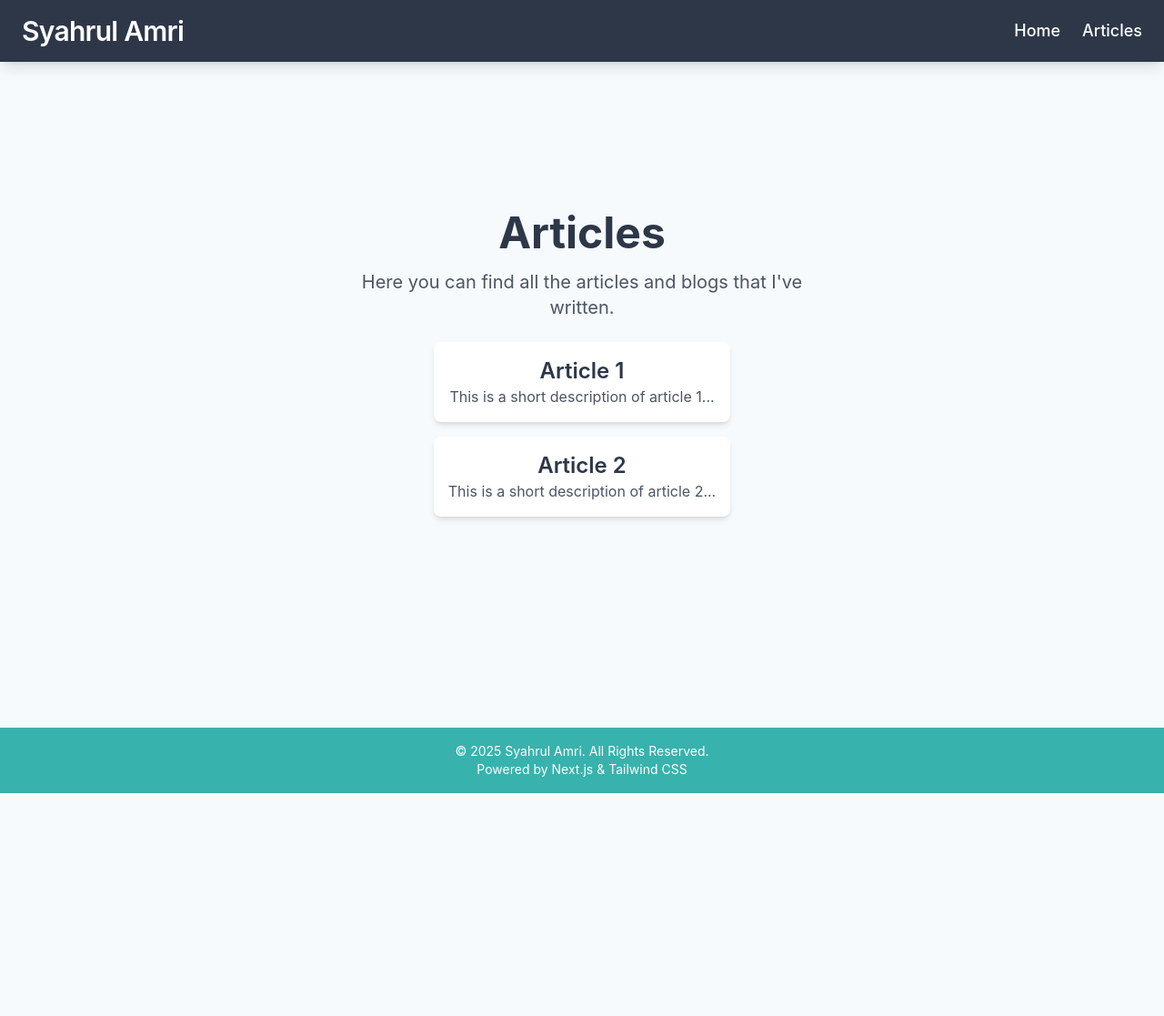
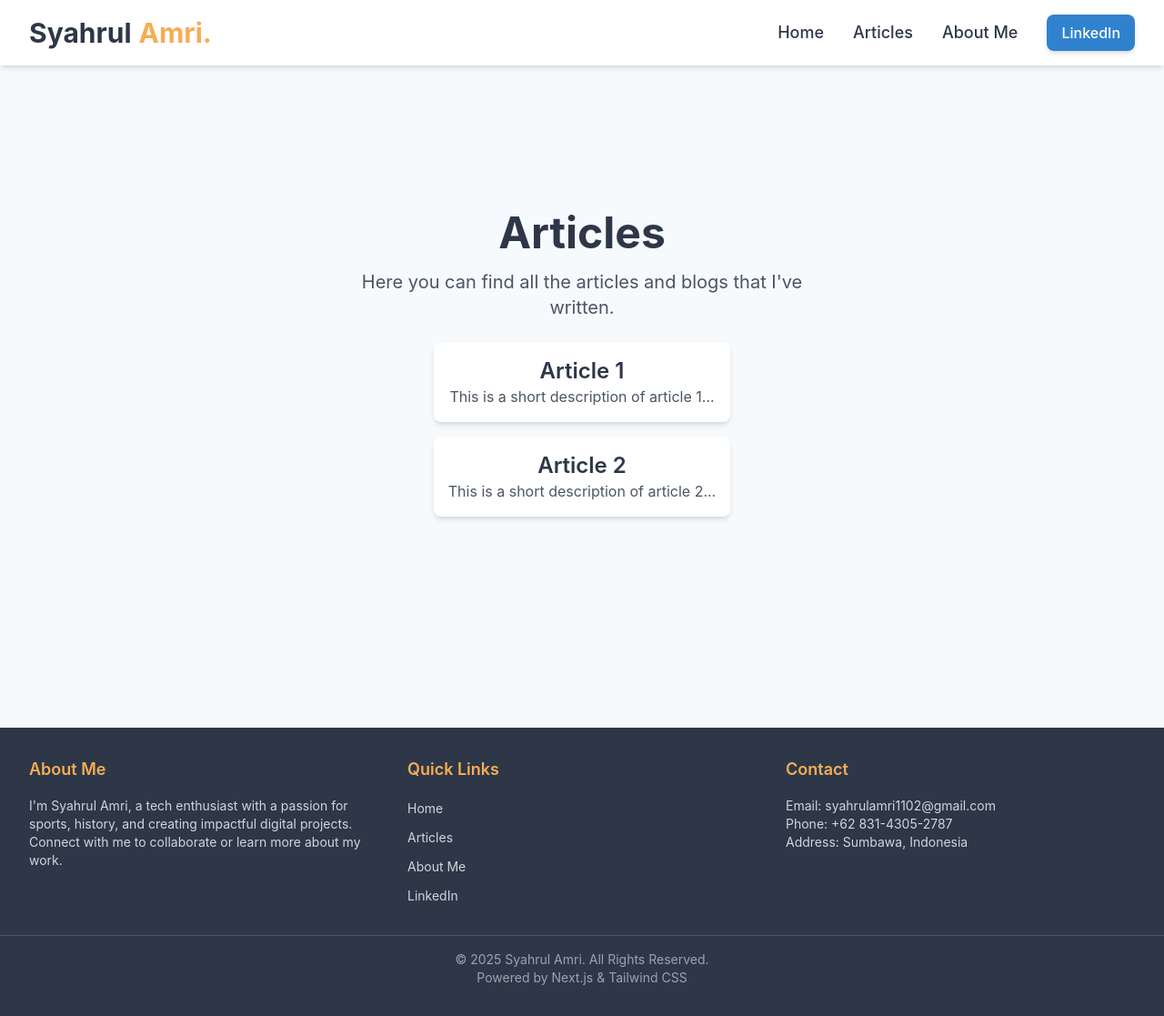
Before and after one commit to syahrulamri11/personal-website, a Next.js app: page /articles in a window 1280 px wide. Shown: the whole page at 91% size. Before the commit the page ends 872 px from the top, so only its background shows below. Built offline with nearby package versions, Linux system fonts and the light colour scheme.

Commit message:
minor fix footer

```diff
--- a/components/footer.jsx
+++ b/components/footer.jsx
@@ -1,10 +1,74 @@
 const Footer = () => (
-    <footer className="p-4 bg-secondary text-white text-center shadow-md">
-      <p className="text-sm">
+  <footer className="bg-primary text-white py-8">
+    <div className="max-w-7xl mx-auto px-8 grid grid-cols-1 md:grid-cols-3 gap-8 text-center md:text-left">
+      {/* About Section */}
+      <div>
+        <h3 className="text-lg font-semibold mb-4 text-accent">About Me</h3>
+        <p className="text-sm text-gray-300">
+          I'm Syahrul Amri, a tech enthusiast with a passion for sports, history, and creating impactful digital projects. Connect with me to collaborate or learn more about my work.
+        </p>
+      </div>
+
+      {/* Links Section */}
+      <div>
+        <h3 className="text-lg font-semibold mb-4 text-accent">Quick Links</h3>
+        <ul className="space-y-2">
+          <li>
+            <a
+              href="/"
+              className="text-sm text-gray-300 hover:text-accent transition-colors"
+            >
+              Home
+            </a>
+          </li>
+          <li>
+            <a
+              href="/articles"
+              className="text-sm text-gray-300 hover:text-accent transition-colors"
+            >
+              Articles
+            </a>
+          </li>
+          <li>
+            <a
+              href="/about"
+              className="text-sm text-gray-300 hover:text-accent transition-colors"
+            >
+              About Me
+            </a>
+          </li>
+          <li>
+            <a
+              href="https://linkedin.com/in/syahrulamri"
+              target="_blank"
+              rel="noopener noreferrer"
+              className="text-sm text-gray-300 hover:text-accent transition-colors"
+            >
+              LinkedIn
+            </a>
+          </li>
+        </ul>
+      </div>
+
+      {/* Contact Section */}
+      <div>
+        <h3 className="text-lg font-semibold mb-4 text-accent">Contact</h3>
+        <p className="text-sm text-gray-300">Email: syahrulamri1102@gmail.com</p>
+        <p className="text-sm text-gray-300">Phone: +62 831-4305-2787</p>
+        <p className="text-sm text-gray-300">
+          Address: Sumbawa, Indonesia
+        </p>
+      </div>
+    </div>
+
+    {/* Footer Bottom */}
+    <div className="mt-8 border-t border-gray-600 pt-4 text-center text-sm text-gray-400">
+      <p>
         © {new Date().getFullYear()} Syahrul Amri. All Rights Reserved.
       </p>
-      <p className="text-sm">Powered by Next.js & Tailwind CSS</p>
-    </footer>
-  );
+      <p>Powered by Next.js & Tailwind CSS</p>
+    </div>
+  </footer>
+);
 
-  export default Footer;
+export default Footer;
--- a/components/navbar.jsx
+++ b/components/navbar.jsx
@@ -2,25 +2,47 @@
 import Link from 'next/link';
 
 const Navbar = () => (
-  <nav className="flex justify-between items-center px-6 py-4 bg-primary text-white shadow-lg fixed w-full top-0 left-0 z-50">
-    <div className="flex items-center space-x-6">
-      <Link href="/" className="text-3xl font-semibold tracking-tight hover:text-accent transition-colors">
-        Syahrul Amri
+  <nav className="flex justify-between items-center px-8 py-4 bg-white shadow-md fixed w-full top-0 left-0 z-50">
+    {/* Logo Section */}
+    <div className="flex items-center space-x-2 group hover:cursor-pointer">
+      <Link href="/" className="flex items-center space-x-2">
+        <span className="text-3xl font-bold text-primary transition-transform group-hover:-translate-y-1 group-hover:scale-110 duration-300 ease-in-out">
+          Syahrul
+        </span>
+        <span className="text-3xl font-bold text-accent transition-transform group-hover:translate-y-1 group-hover:scale-110 duration-300 ease-in-out">
+          Amri.
+        </span>
       </Link>
     </div>
-    <div className="space-x-6 flex items-center">
+
+    {/* Navigation Links */}
+    <div className="ml-auto flex items-center space-x-8">
       <Link
         href="/"
-        className="text-lg font-medium hover:text-accent transition-colors ease-in-out duration-300"
+        className="text-lg font-medium text-text hover:text-accent transition-colors ease-in-out duration-300"
       >
         Home
       </Link>
       <Link
         href="/articles"
-        className="text-lg font-medium hover:text-accent transition-colors ease-in-out duration-300"
+        className="text-lg font-medium text-text hover:text-accent transition-colors ease-in-out duration-300"
       >
         Articles
       </Link>
+      <Link
+        href="/about"
+        className="text-lg font-medium text-text hover:text-accent transition-colors ease-in-out duration-300"
+      >
+        About Me
+      </Link>
+      <a
+        href="https://linkedin.com/in/syahrulamri"
+        target="_blank"
+        rel="noopener noreferrer"
+        className="px-4 py-2 bg-link text-white font-medium rounded-lg shadow-md hover:bg-blue-700 transition-colors"
+      >
+        LinkedIn
+      </a>
     </div>
   </nav>
 );
```
